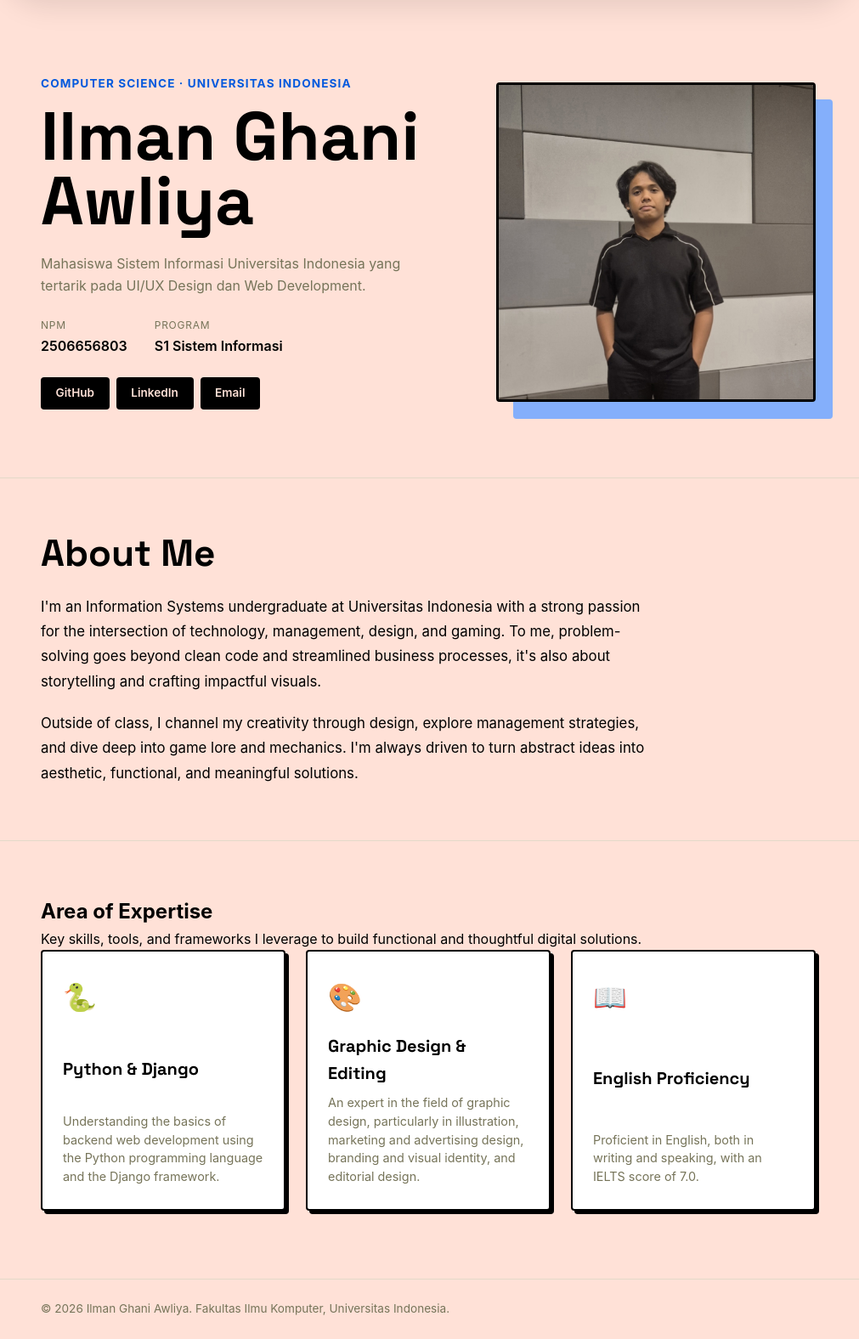
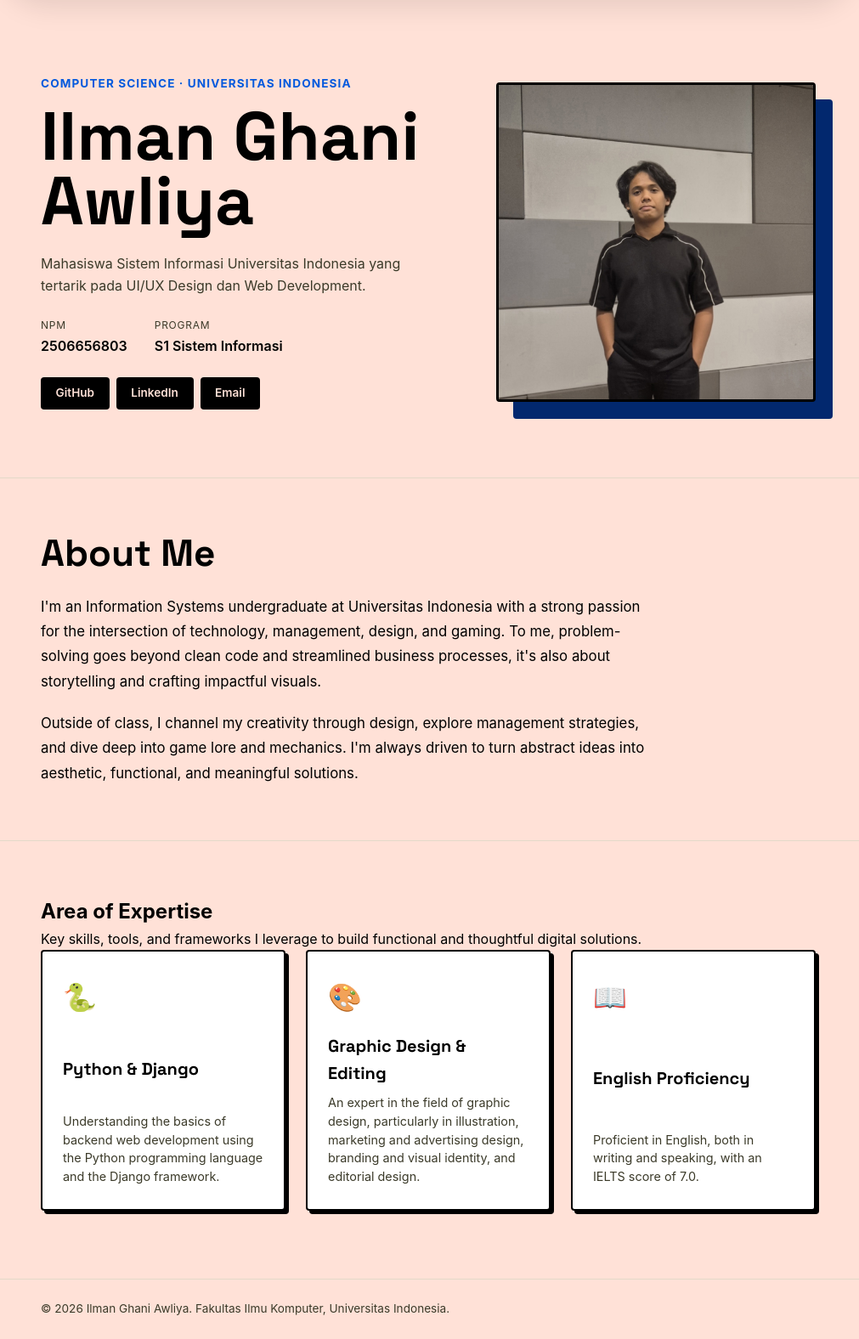
Before and after one commit to IlmanMaman/myportofolio, a Django app: page / in a window 1280 px wide. Shown: the part 115-1691 px from the top of the page at 85% size, without its empty margins (136-1147 px from the left). Run offline with Django 5.2, Linux system fonts and the light colour scheme.

```diff
--- a/static/css/style.css
+++ b/static/css/style.css
@@ -7,10 +7,10 @@
 :root {
     --ink: #000000;
     --paper: #ffe1d7;
-    --accent: #84affb;
+    --accent: #02286e;
     --accent-dark: #0259dd;
     --line: #e3d9c9;
-    --text-muted: #767459;
+    --text-muted: #3b3a29;
     --radius: 4px;
 }
 
```
